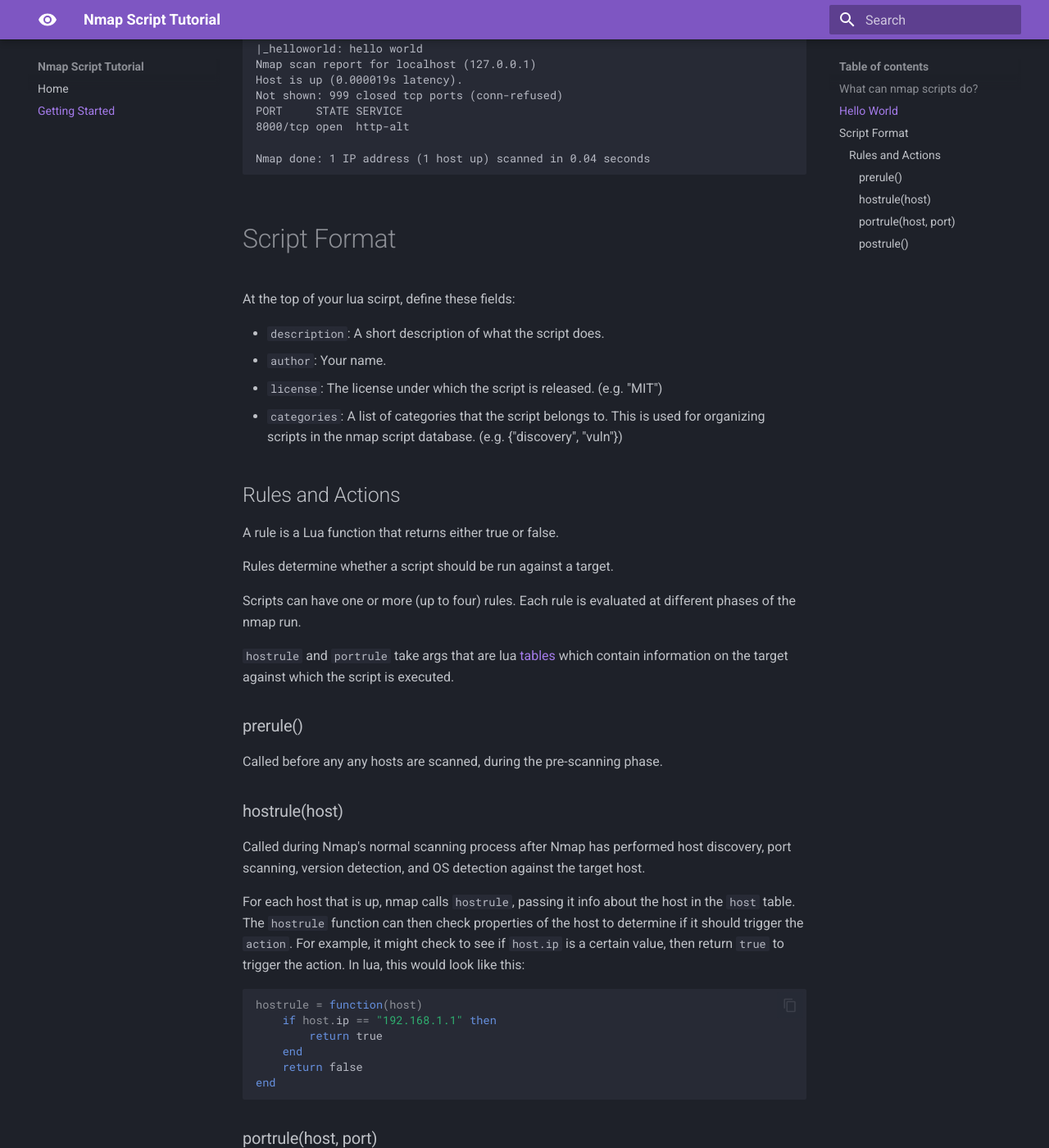
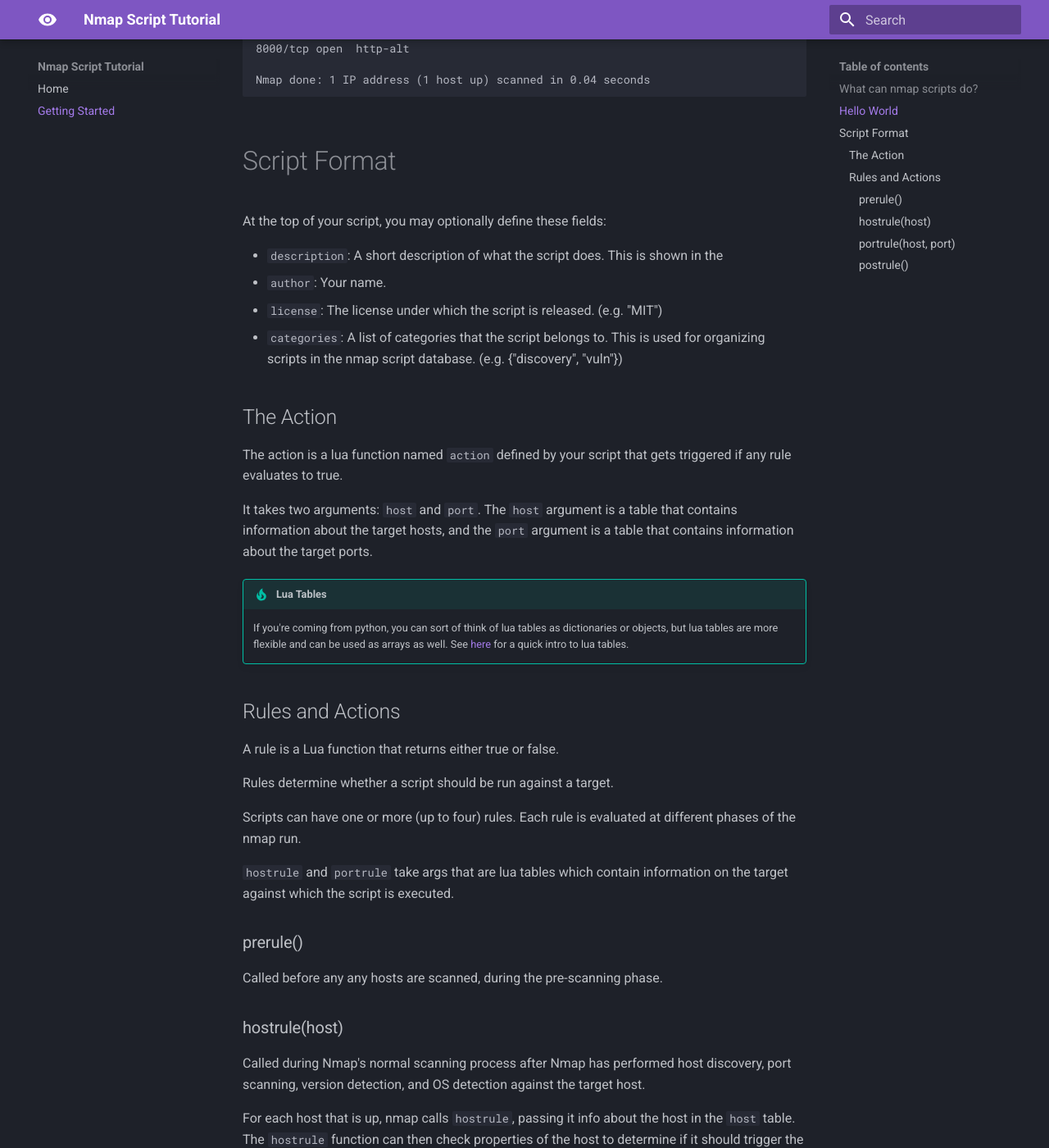
Before and after one commit to tristan-white/nmap-script-tutorial, an MkDocs documentation site: the page built from docs/getting-started.md, in a window 1280 px wide and 1400 px high, scrolled down 873 px. Shown: the whole window at 82% size. Built offline with MkDocs 1.6.1 and Material for MkDocs 9.7.7, drawn with Linux system fonts in a browser that asks for light colours; some of the changed text lies outside the part shown.

Commit message:
continued edits

````diff
--- a/docs/getting-started.md
+++ b/docs/getting-started.md
@@ -1,6 +1,6 @@
 ## What can nmap scripts do?
 
-The Nmap Scripting Engine (NSE) allows you to write lua scripts that extend the functionality of nmap. It was designed with the following tasks in mind:
+The Nmap Scripting Engine (NSE) allows you to write lua scripts that extend the functionality of nmap. It was designed to help enable users to do custome tasks dealing with:
 
 - Network discovery
 - More sophisticated version detection
@@ -48,15 +43,24 @@
 
 # Script Format
 
-At the top of your lua scirpt, define these fields:
+At the top of your script, you may optionally define these fields:
 
-- `description`: A short description of what the script does.
+- `description`: A short description of what the script does. This is shown in the
 - `author`: Your name.
 - `license`: The license under which the script is released. (e.g. "MIT")
 - `categories`: A list of categories that the script belongs to. This is used for organizing scripts in the nmap script database. (e.g. {"discovery", "vuln"})
 
+## The Action
+
+The action is a lua function named `action` defined by your script that gets triggered if any rule evaluates to true.
+
+It takes two arguments: `host` and `port`. The `host` argument is a table that contains information about the target hosts, and the `port` argument is a table that contains information about the target ports.
+
+!!! tip "Lua Tables"
+
+    If you're coming from python, you can sort of think of lua tables as dictionaries or objects, but lua tables are more flexible and can be used as arrays as well. See [here](https://www.lua.org/pil/2.5.html) for a quick intro to lua tables.
+
 ## Rules and Actions
-
 
 A rule is a Lua function that returns either true or false.
 
@@ -64,7 +68,7 @@
 
 Scripts can have one or more (up to four) rules. Each rule is evaluated at different phases of the nmap run.
 
-`hostrule` and `portrule` take args that are lua [tables](https://www.lua.org/pil/2.5.html) which contain information on the target against which the script is executed.
+`hostrule` and `portrule` take args that are lua tables which contain information on the target against which the script is executed.
 
 ### prerule()
 
@@ -78,15 +82,49 @@
 
 ```lua
 hostrule = function(host)
-    if host.ip == "192.168.1.1" then
-        return true
-    end
-    return false
+    return host.ip == "192.168.1.1"
+end
+
+action = function(host, port)
+    return "hello world"
 end
 ```
 
 ### portrule(host, port)
 
+This function gets called for every port on every host that is up.
+
+??? example
+
+    Consider this script:
+
+    ```lua title="portrule.nse"
+    portrule = function(host, port)
+        return port.number == 8000
+    end
+    action = function(host, port)
+        return "port 8000 is open"
+    end
+    ```
+
+    Running it produces this output:
+
+    <!-- termynal -->
+    ```
+    $ nmap --script=./portrule.nse 127.0.0.1
+    Starting Nmap 7.94SVN ( https://nmap.org ) at 2025-04-19 08:59 EDT
+    Nmap scan report for localhost (127.0.0.1)
+    Host is up (0.000022s latency).
+    Not shown: 998 closed tcp ports (conn-refused)
+    PORT     STATE SERVICE
+    631/tcp  open  ipp
+    8000/tcp open  http-alt
+    |_portrule: Port 8000 is open on 127.0.0.1
+
+    Nmap done: 1 IP address (1 host up) scanned in 0.04 seconds
+    ```
+
+    Notice that although two ports were open, nmap only ran the action for port 8000.
 
 
 
--- a/mkdocs.yml
+++ b/mkdocs.yml
@@ -16,6 +16,7 @@
   - termynal:
   - search
 markdown_extensions:
+  - admonition
   - pymdownx.highlight:
       anchor_linenums: true
       line_spans: __span
@@ -23,6 +24,18 @@
   - pymdownx.inlinehilite
   - pymdownx.snippets
   - pymdownx.superfences
+  - pymdownx.details
 nav:
   - Home: index.md
   - Getting Started: getting-started.md
+extra:
+  analytics:
+    provider: google
+    property: G-T9WQVFX98N
+  social:
+    - icon: fontawesome/brands/github
+      link: https://github.com/tristan-white
+    - icon: fontawesome/brands/linkedin
+      link: https://www.linkedin.com/in/tr15t4n/
+    - icon: fontawesome/solid/circle-info
+      link: https://tristanwhite.me
````
Also changed, not shown: other parts of docs/getting-started.md (+0 -5 lines), 3 other files.
